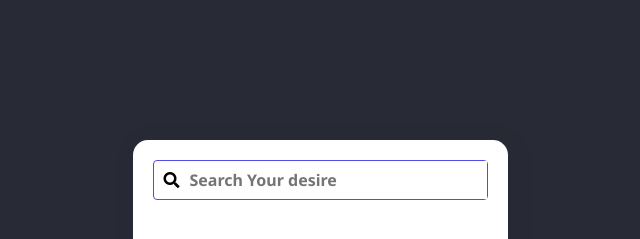
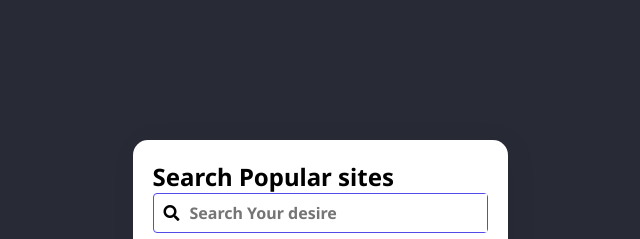
Before and after one commit to mesba-islam/JS-Search-Engine, a plain HTML site: page index.html in a window 1280 px wide. Shown: the top 239 px of the page, without its empty margins (320-960 px from the left). Drawn offline with Linux system fonts and the light colour scheme.

Commit message:
frontend done

```diff
--- a/index.html
+++ b/index.html
@@ -15,6 +15,7 @@
 <body>
 
     <section class="container">
+        <h1>Search Popular sites</h1>
         <form>
             <i class="fas fa-search"></i>
             <input type="text" name="" id="search-item" placeholder="Search Your desire">
```
